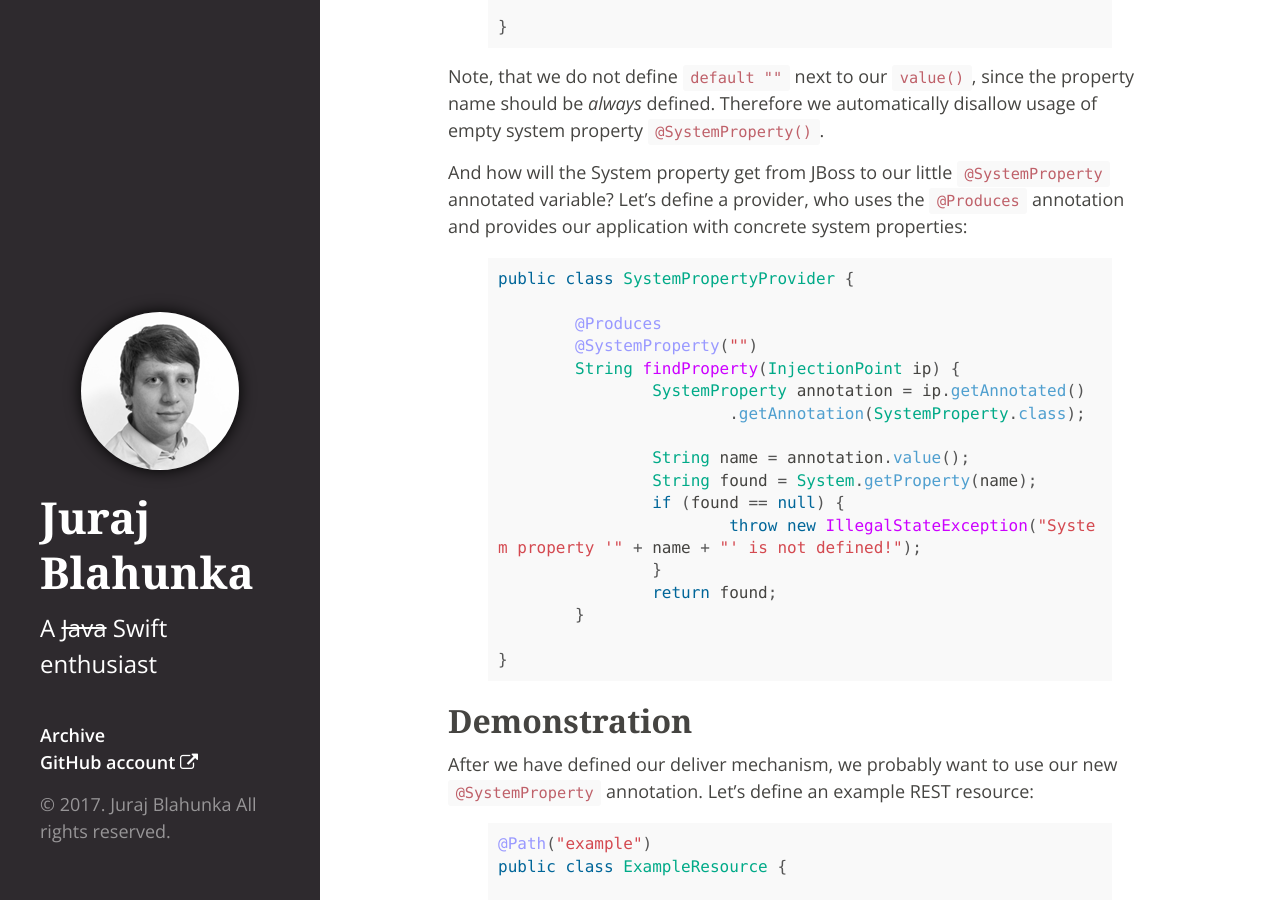
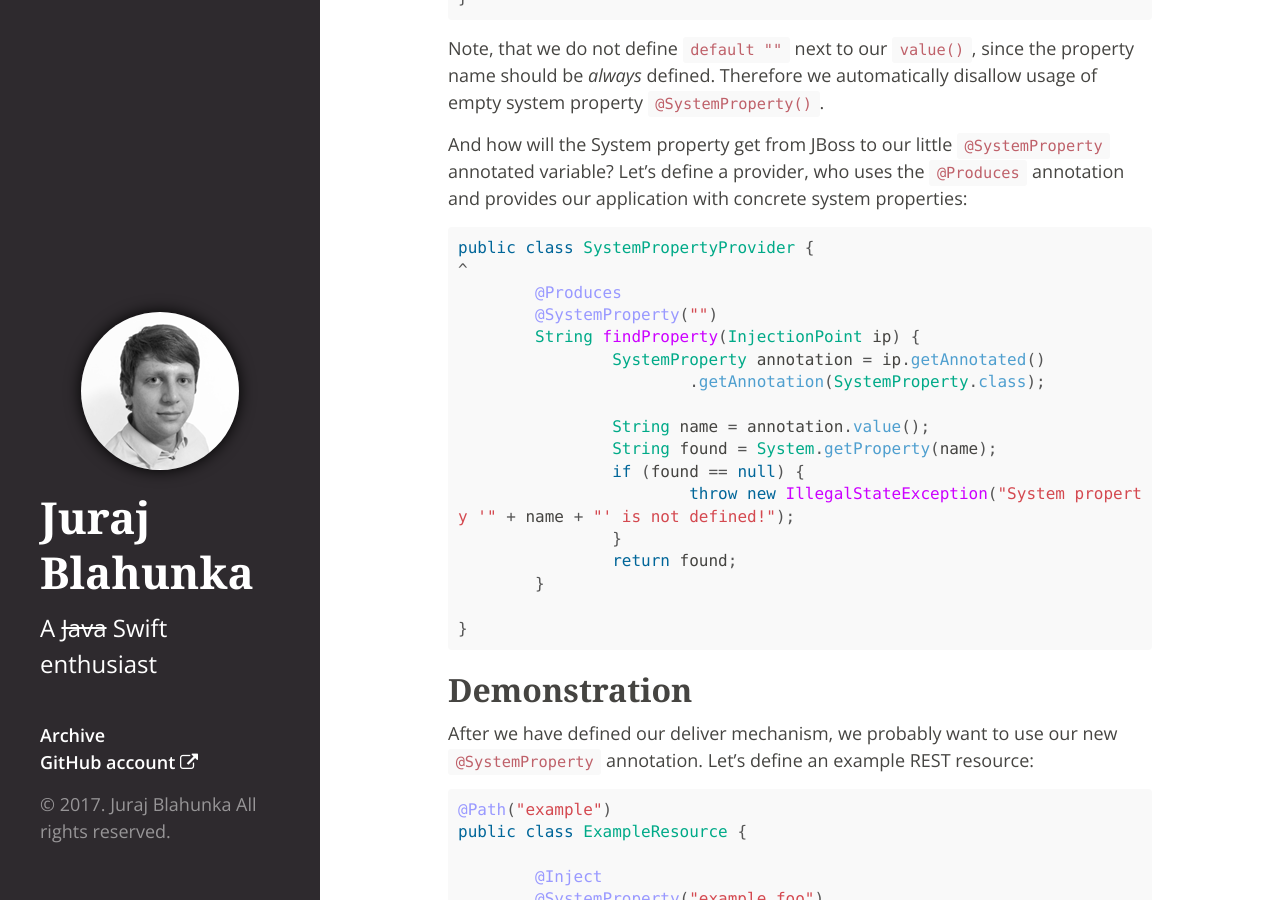
Before and after one commit to juraj-blahunka/juraj-blahunka.github.io, a Jekyll site: the page built from _posts/2014-05-17-inject-jboss-system-properties.md, in a window 1280 px wide and 900 px high, scrolled down 1201 px. Built offline with Jekyll 4.4.1, drawn with Linux system fonts in a browser that asks for light colours; nearby versions of some CDN libraries; some web fonts are replaced; Markdown is read by kramdown in place of the engine named in the settings.

Commit message:
Replace pygments with rouge and rdiscount with kramdown due to GH warning

````diff
--- a/Gemfile
+++ b/Gemfile
@@ -1,6 +1,6 @@
 source 'https://rubygems.org'
 gem 'github-pages'
 gem 'jekyll-paginate', group: :jekyll_plugins
-gem 'pygments.rb'
-gem 'rdiscount'
+gem 'kramdown'
+gem 'rouge'
 gem 'wdm'
--- a/_config.yml
+++ b/_config.yml
@@ -7,7 +7,7 @@ version:      1.1.1
 author:
   name:       'Juraj Blahunka'
   email:      'blahunka.juraj@gmail.com'
-markdown:     rdiscount
+markdown:     kramdown
 permalink:    pretty
-highlighter:  pygments
+highlighter:  rouge
 paginate:     5
--- a/_posts/2014-05-17-inject-jboss-system-properties.md
+++ b/_posts/2014-05-17-inject-jboss-system-properties.md
@@ -25,15 +25,15 @@ In following lines you will see:
 First, we need to define, how would our default access pattern look. Let's leverage the ```@Inject``` annotation with a
 custom ```@Qualifier```:
 
-{% highlight java %}
+~~~ java
 @Inject
 @SystemProperty("example.foo")
 String foo;
-{% endhighlight %}
+~~~
 
 Now, let's define the ```@SystemProperty``` annotation:
 
-{% highlight java %}
+~~~ java
 @Qualifier
 @Retention(RetentionPolicy.RUNTIME)
 @Target({ElementType.PARAMETER, ElementType.FIELD, ElementType.METHOD, ElementType.TYPE})
@@ -45,7 +45,7 @@ public @interface SystemProperty {
 	@Nonbinding String value();
 
 }
-{% endhighlight %}
+~~~
 
 Note, that we do not define ```default ""``` next to our ```value()```, since the property name should be *always* defined.
 Therefore we automatically disallow usage of empty system property ```@SystemProperty()```.
@@ -54,9 +54,9 @@ And how will the System property get from JBoss to our little ```@SystemProperty
 Let's define a provider, who uses the ```@Produces``` annotation and provides our application with
 concrete system properties:
 
-{% highlight java %}
+~~~ java
 public class SystemPropertyProvider {
-
+^
 	@Produces
 	@SystemProperty("")
 	String findProperty(InjectionPoint ip) {
@@ -72,7 +72,7 @@ public class SystemPropertyProvider {
 	}
 
 }
-{% endhighlight %}
+~~~
 
 
 ## Demonstration
@@ -80,7 +80,7 @@ public class SystemPropertyProvider {
 After we have defined our deliver mechanism, we probably want to use our new ```@SystemProperty``` annotation.
 Let's define an example REST resource:
 
-{% highlight java %}
+~~~ java
 @Path("example")
 public class ExampleResource {
 
@@ -99,30 +99,30 @@ public class ExampleResource {
 	}
 
 }
-{% endhighlight %}
+~~~
 
 Deploy to JBoss 7 and hit ```http://localhost:8080/inject-jboss-system-properties/example```.
 But what happened? We are getting an exception:
 
-```
+~~~
 java.lang.IllegalStateException: System property 'example.foo' is not defined!
 	sk.blahunka.jbossinject.properties.SystemPropertyProvider.findProperty(SystemPropertyProvider.java:15)
-```
+~~~
 
 We forgot about our properties, to define them, we will use the good old jboss-cli.
 On windows, fire up the ```jboss-cli.bat``` executable and type in:
 
-```
+~~~
 connect
 
 /system-property=example.foo:add(value="Special Foo Value")
 /system-property=example.bar:add(value="Why is Foo so special?")
-```
+~~~
 
 Then **hit refresh** in your browser and voila, our properties were injected:
 
-```
+~~~
 foo=Special Foo Value, bar=Why is Foo so special?
-```
+~~~
 
 You can fork the [inject-jboss-system-properties](https://github.com/juraj-blahunka/site-examples/tree/master/inject-jboss-system-properties) project on GitHub.
--- a/atom.xml
+++ b/atom.xml
@@ -1,5 +1,4 @@
 ---
-layout: nil
 ---
 
 <?xml version="1.0" encoding="utf-8"?>
````
Also changed, not shown: _posts/2014-05-18-recover-from-gtid-replication-relay-log-error.md (+12 -12 lines), _posts/2014-05-19-force-automatic-reload-of-expires-never-resources.md (+4 -4 lines).
